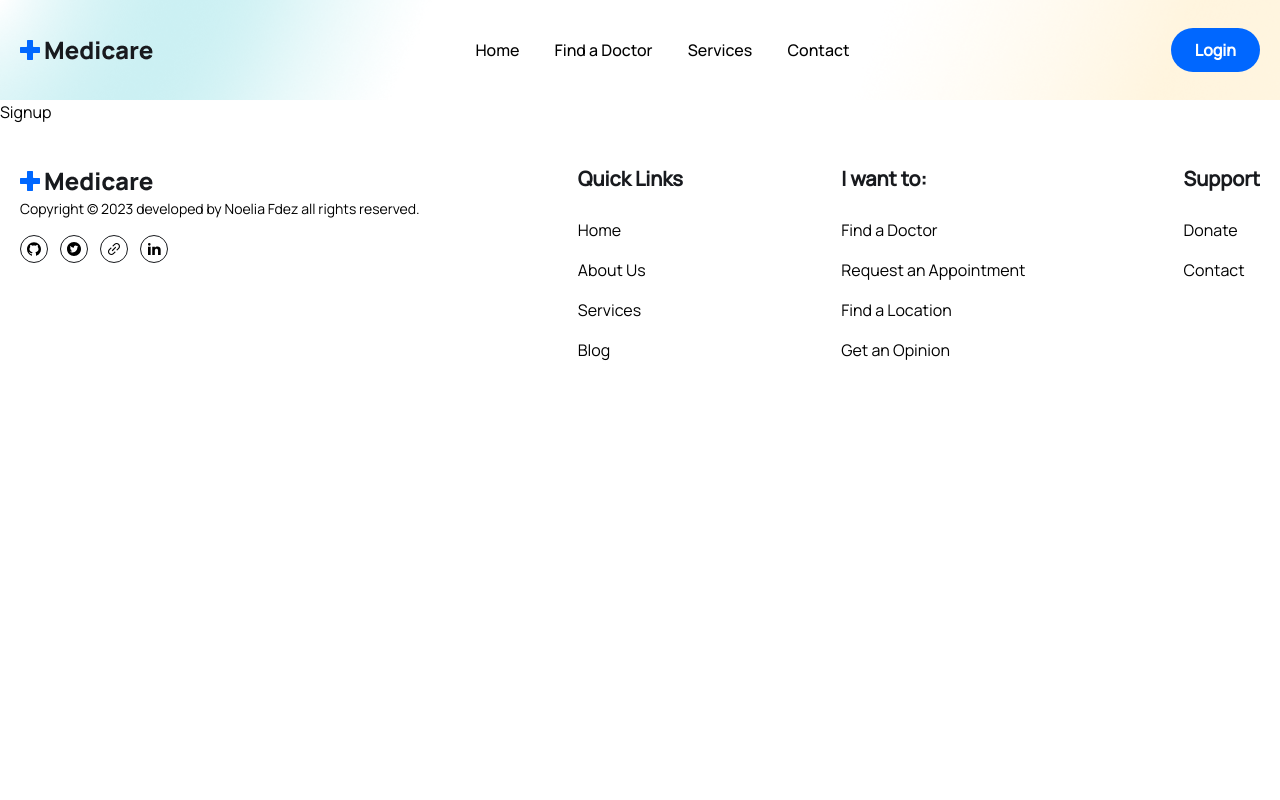
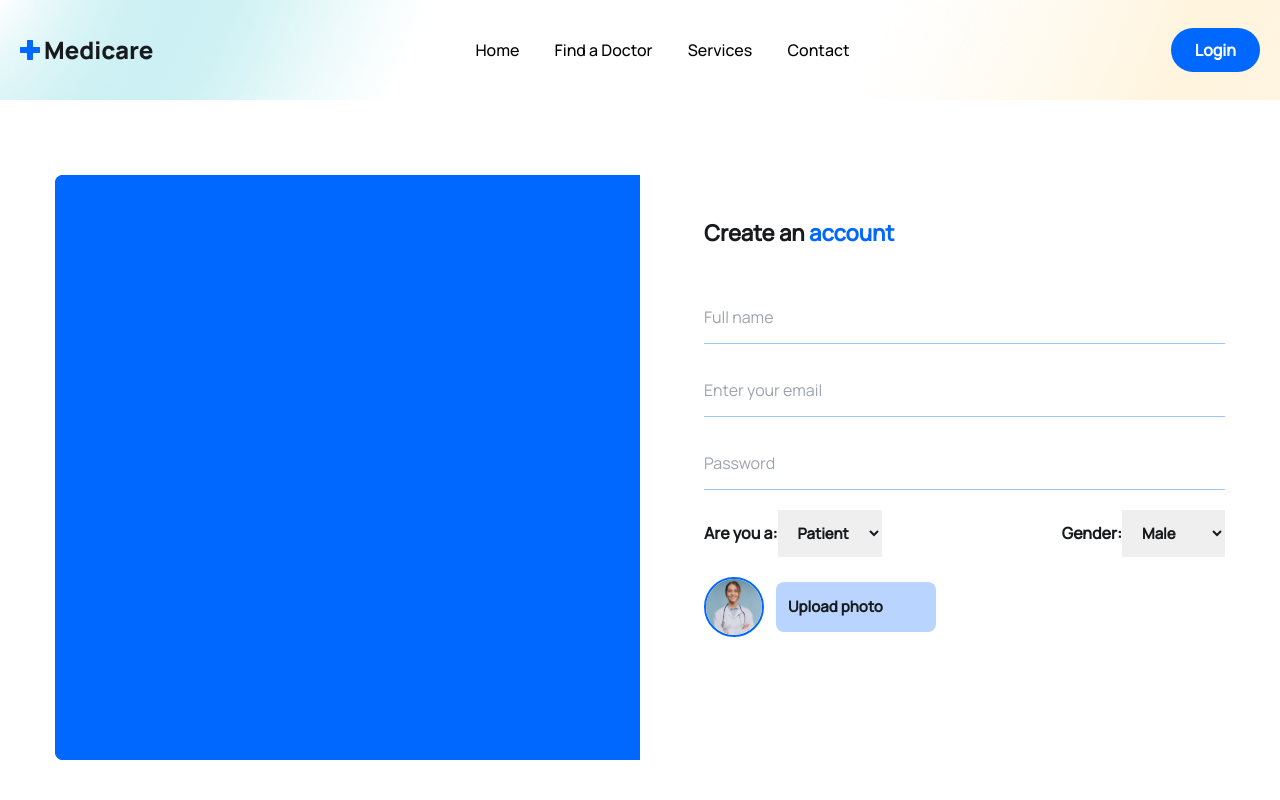
Before and after one commit to nxelia99/DoctorAppointmentBooking, a React (Vite) app in the folder frontend/: page /register in a window 1280 px wide. Shown: the top 800 px of the page. Built offline with nearby package versions, Linux system fonts and the light colour scheme.

Commit message:
login page

```diff
--- a/frontend/src/pages/Signup.jsx
+++ b/frontend/src/pages/Signup.jsx
@@ -1,8 +1,101 @@
-import React from 'react'
+import React, { useState} from 'react'
+import signupImg from "../assets/images/signup.gif"
+import avatar from '../assets/images/doctor-img01.png'
 
 const Signup = () => {
   return (
-    <div>Signup</div>
+    <section className='px-5 xl:px-0'>
+      <div className="max-w-[1170px] mx-auto">
+        <div className="grid grid-cols-1 lg:grid-cols-2">
+          <div className="lg:block bg-primaryColor rounded-l-lg">
+            <figure className='rounded-l-lg'>
+              <img src={signupImg} alt="" className='w-full rounded-l-lg' />
+            </figure>
+          </div>
+
+          <div className="rounded-l-lg lg:pl-16 py-10">
+            <h3 className='text-headingColor text-[22px] leading-9 font-bold mb-10'>
+              Create an <span className='text-primaryColor'> account</span>
+            </h3>
+
+            <form className='py-4 md:py-0'>
+            <div className="mb-5">
+              <input type="text" placeholder='Full name' name='name'
+              value=''
+
+              className='w-full py-3 border-b pr-4 border-salid border-[#0066ff61]
+              focus:outline-none focus:border-b-primaryColor
+              text-[16px] leading-7 tex-headingColor placeholder:text-textColor
+              cursor-pointer' required />
+            </div>
+
+              <div className="mb-5">
+                <input type="email" placeholder='Enter your email' name='email'
+                value=''
+
+                className='w-full py-3 border-b pr-4 border-salid border-[#0066ff61]
+                focus:outline-none focus:border-b-primaryColor
+                text-[16px] leading-7 tex-headingColor placeholder:text-textColor
+                cursor-pointer' required />
+              </div>
+
+              <div className="mb-5">
+                <input type="password" placeholder='Password' name='password'
+                value=''
+
+                className='w-full py-3 border-b pr-4 border-salid border-[#0066ff61]
+                focus:outline-none focus:border-b-primaryColor
+                text-[16px] leading-7 tex-headingColor placeholder:text-textColor
+                cursor-pointer' required />
+              </div>
+
+              <div className="mb-5 flex items-center justify-between">
+                <label className='text-headingColor font-bold text-[16px]
+                 leading-7'>
+                  Are you a:
+                  <select name="role" className='text-textColor text-[15px] leading-7
+                  px-4 py-3 focus:outline-none'>
+                    <option value="patient">Patient</option>
+                    <option value="doctor">Doctor</option>
+                  </select>
+                 </label>
+
+                 <label className='text-headingColor font-bold text-[16px]
+                 leading-7'>
+                  Gender:
+                  <select name="gender" id="" className='text-textColor text-[15px] leading-7
+                  px-4 py-3 focus:outline-none'>
+                    <option value="male">Male</option>
+                    <option value="female">Female</option>
+                    <option value="nb">Nb</option>
+                  </select>
+                 </label>
+              </div>
+
+              <div className='mb-5 flex items-center gap-3'>
+                <figure className='w-[60px] h-[60px] rounded-full border-2
+                border-solid border-primaryColor flex items-center
+                justify-center'>
+                  <img src={avatar} className='rounded-full w-full' alt="" />
+                </figure>
+
+                <div className='relative w-[160px] h-[50px] cursor-pointer'>
+                  <input type="file" name='photo' id='customFile'
+                  accept='.jpg, .png, .jpeg'
+                  className='absolute top-0 left-0 w-full h-full opacity-0
+                  cursor-pointer' />
+
+                  <label htmlFor="customFile" className='abosulte top-0 left-0 w-full h-full
+                  flex items-center px-[0.75rem] py-[0.375rem] text-[15px] leading-6 overflow-hidden
+                  bg-[#0066ff46] text-headingColor font-semibold rounded-lg
+                  truncate cursor-pointer'>Upload photo</label>
+                </div>
+              </div>
+            </form>
+          </div>
+        </div>
+      </div>
+    </section>
   )
 }
 
```
